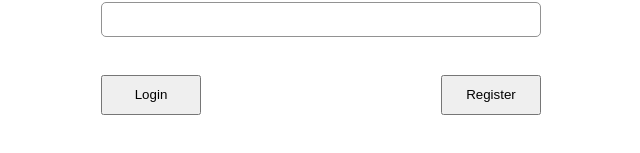
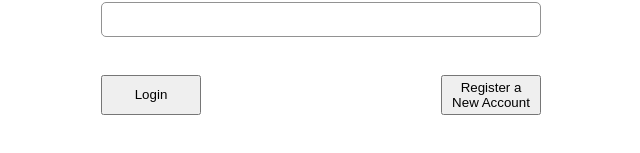
Before and after one commit to danitacheny/gaggle, a React (Create React App) app in the folder client/: page /login in a window 1280 px wide. Shown: the part 209-362 px from the top of the page, without its empty margins (319-959 px from the left). Built offline with nearby package versions, Linux system fonts and the light colour scheme.

Commit message:
change text in right buttons on Login and Register pages for clarity

```diff
--- a/client/src/components/Login.js
+++ b/client/src/components/Login.js
@@ -64,7 +64,7 @@ class Login extends React.Component {
               Login
             </button>
             <Link to="register">
-              <button className={style.button}>Register</button>
+              <button className={style.button}>Register a New Account</button>
             </Link>
           </div>
         </form>
--- a/client/src/components/Register.js
+++ b/client/src/components/Register.js
@@ -92,7 +92,7 @@ class Register extends React.Component {
               Register
             </button>
             <Link to="login">
-              <button className={style.button}>Login</button>
+              <button className={style.button}>Go to Login</button>
             </Link>
           </div>
         </form>
```
